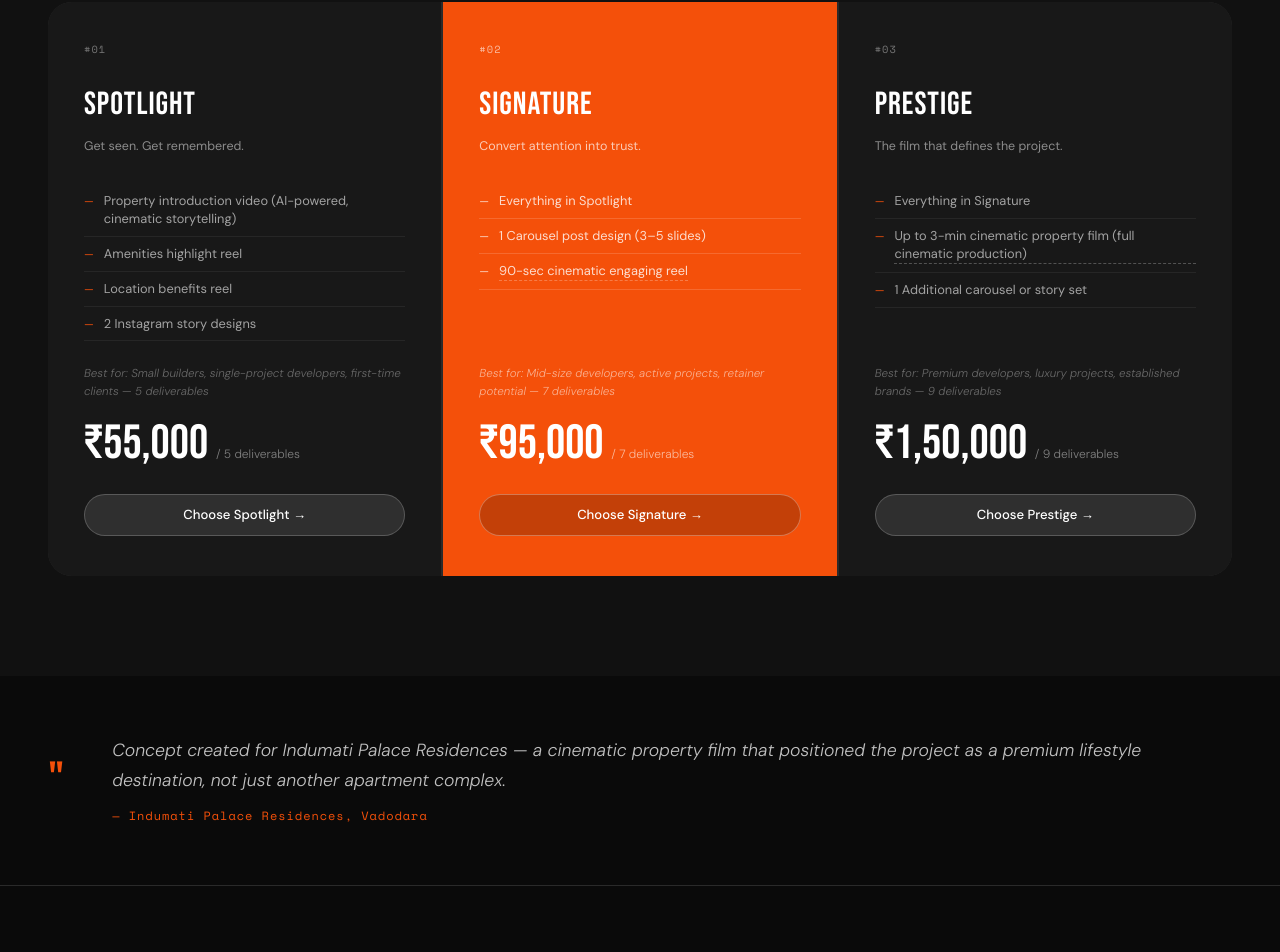
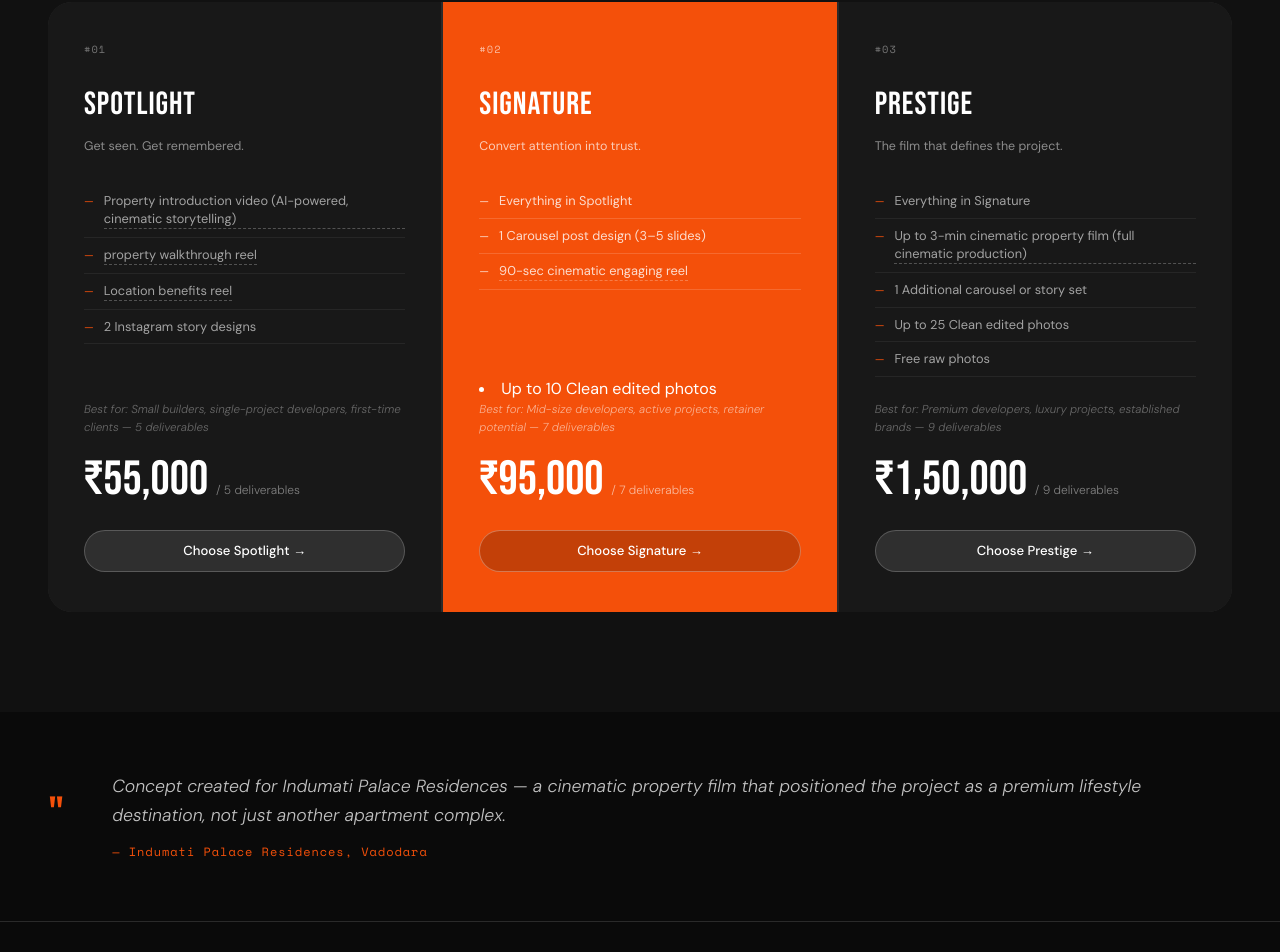
Before and after one commit to vaghelavijay178-hub/realestate, a Next.js app: page / in a window 1280 px wide. Shown: the part 1851-2803 px from the top of the page. Built offline with nearby package versions, Linux system fonts and the light colour scheme.

Commit message:
Update page.tsx

```diff
--- a/app/page.tsx
+++ b/app/page.tsx
@@ -621,9 +621,9 @@ export default function Home() {
             <div className="pkg-name">Spotlight</div>
             <div className="pkg-tagline">Get seen. Get remembered.</div>
             <ul className="pkg-features">
-              <li>Property introduction video (AI-powered, cinematic storytelling)</li>
-              <li>Amenities highlight reel</li>
-              <li>Location benefits reel</li>
+              <li><a href="https://www.instagram.com/reel/DXEiuCDD_qT/?hl=en" target="_blank" rel="noopener noreferrer" style={{color:"inherit", borderBottom:"1px dashed rgba(255,255,255,0.25)", textDecoration:"none"}}>Property introduction video (AI-powered, cinematic storytelling)</a></li>
+              <li><a href="https://www.instagram.com/p/DJ8kbOVoZ2B/?hl=en" target="_blank" rel="noopener noreferrer" style={{color:"inherit", borderBottom:"1px dashed rgba(255,255,255,0.25)", textDecoration:"none"}}>property walkthrough reel</a></li>
+              <li><a href="https://www.instagram.com/p/DP3zzcggF9G/?hl=en" target="_blank" rel="noopener noreferrer" style={{color:"inherit", borderBottom:"1px dashed rgba(255,255,255,0.25)", textDecoration:"none"}}>Location benefits reel</a></li>
               <li>2 Instagram story designs</li>
             </ul>
             <div className="pkg-best-for">Best for: Small builders, single-project developers, first-time clients — 5 deliverables</div>
@@ -641,6 +641,7 @@ export default function Home() {
               <li>1 Carousel post design (3–5 slides)</li>
               <li><a href="https://www.instagram.com/reel/DXHArrTkVBs/" target="_blank" rel="noopener noreferrer" style={{color:"inherit", borderBottom:"1px dashed rgba(255,255,255,0.25)", textDecoration:"none"}}>90-sec cinematic engaging reel</a></li>
             </ul>
+            <li>Up to 10 Clean edited photos</li>
             <div className="pkg-best-for">Best for: Mid-size developers, active projects, retainer potential — 7 deliverables</div>
             <div className="pkg-price">₹95,000 <span>/ 7 deliverables</span></div>
             <button className="pkg-cta" onClick={() => setOrderPkg("Signature — ₹95,000")}>Choose Signature →</button>
@@ -655,6 +656,8 @@ export default function Home() {
               <li>Everything in Signature</li>
               <li><a href="https://www.youtube.com/watch?v=FRDX4qrSdr4" target="_blank" rel="noopener noreferrer" style={{color:"inherit", borderBottom:"1px dashed rgba(255,255,255,0.25)", textDecoration:"none"}}>Up to 3-min cinematic property film (full cinematic production)</a></li>
               <li>1 Additional carousel or story set</li>
+              <li>Up to 25 Clean edited photos</li>
+              <li>Free raw photos</li>
             </ul>
             <div className="pkg-best-for">Best for: Premium developers, luxury projects, established brands — 9 deliverables</div>
             <div className="pkg-price">₹1,50,000 <span>/ 9 deliverables</span></div>
```
